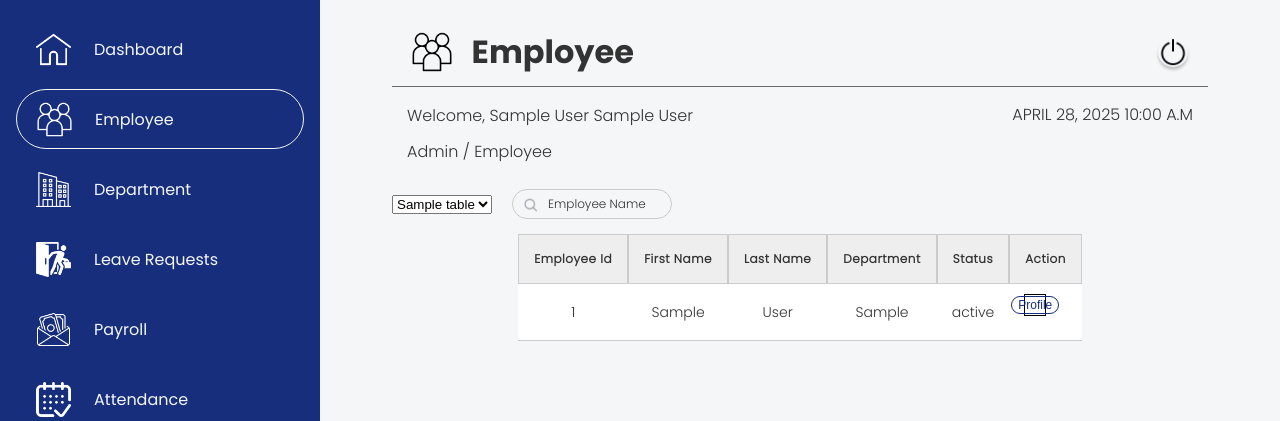
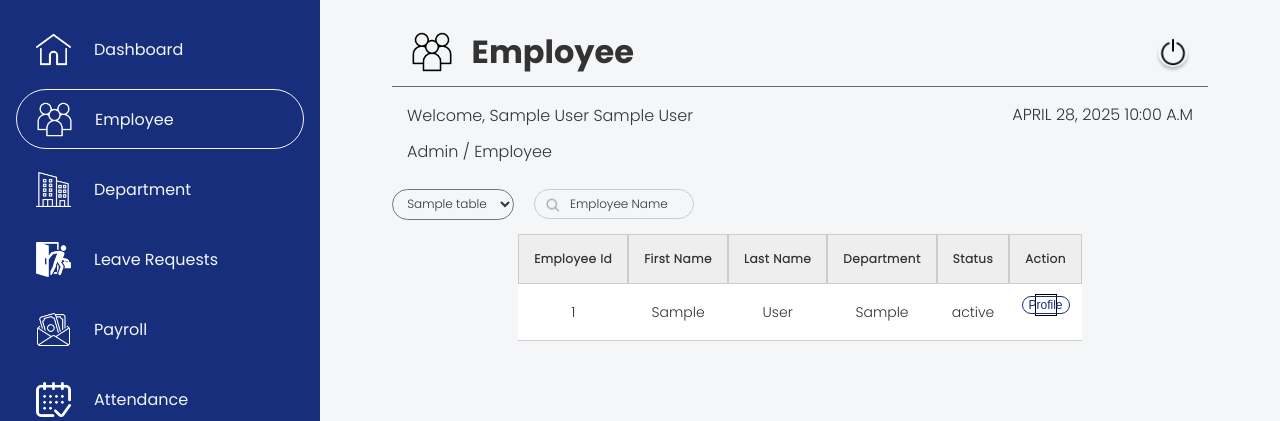
Before and after one commit to Jahmiebelle/Accounting-Management-System, a PHP site: page /Dashboard/admin/admin_employee.php in a window 1280 px wide. Shown: the part 81-502 px from the top of the page. Run offline with PHP 8.4, Linux system fonts and the light colour scheme; the visitor is signed in with stand-in values (Sample User, id 1); tables that the repository leaves empty or names only in its code hold one stand-in row (values such as "Sample post").

Commit message:
update admin_employee.css

```diff
--- a/AccountingSys/Styles/admin_employee.css
+++ b/AccountingSys/Styles/admin_employee.css
@@ -413,7 +413,7 @@ body {
   height: auto;
 }
 
-.department_selection {
+#department_selection {
   display: flex;
   justify-content: center;
   color: #333333;
@@ -513,6 +513,8 @@ tr:nth-child(even) {
 
 .profile-form {
   display: flex;
+  align-self: center;
+  justify-self: center;
   justify-content: center;
   align-items: center;
   height: 20px;
```
